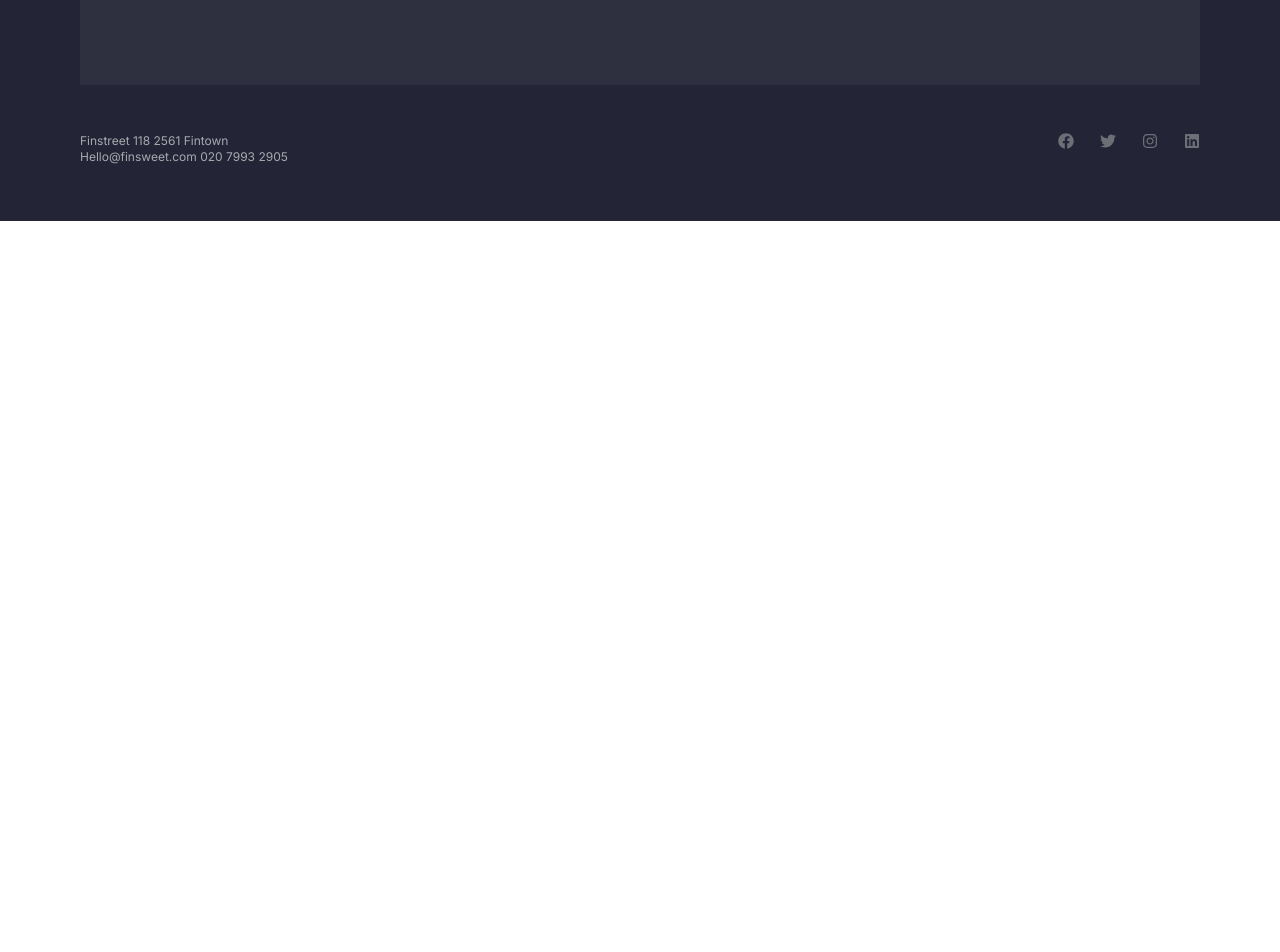
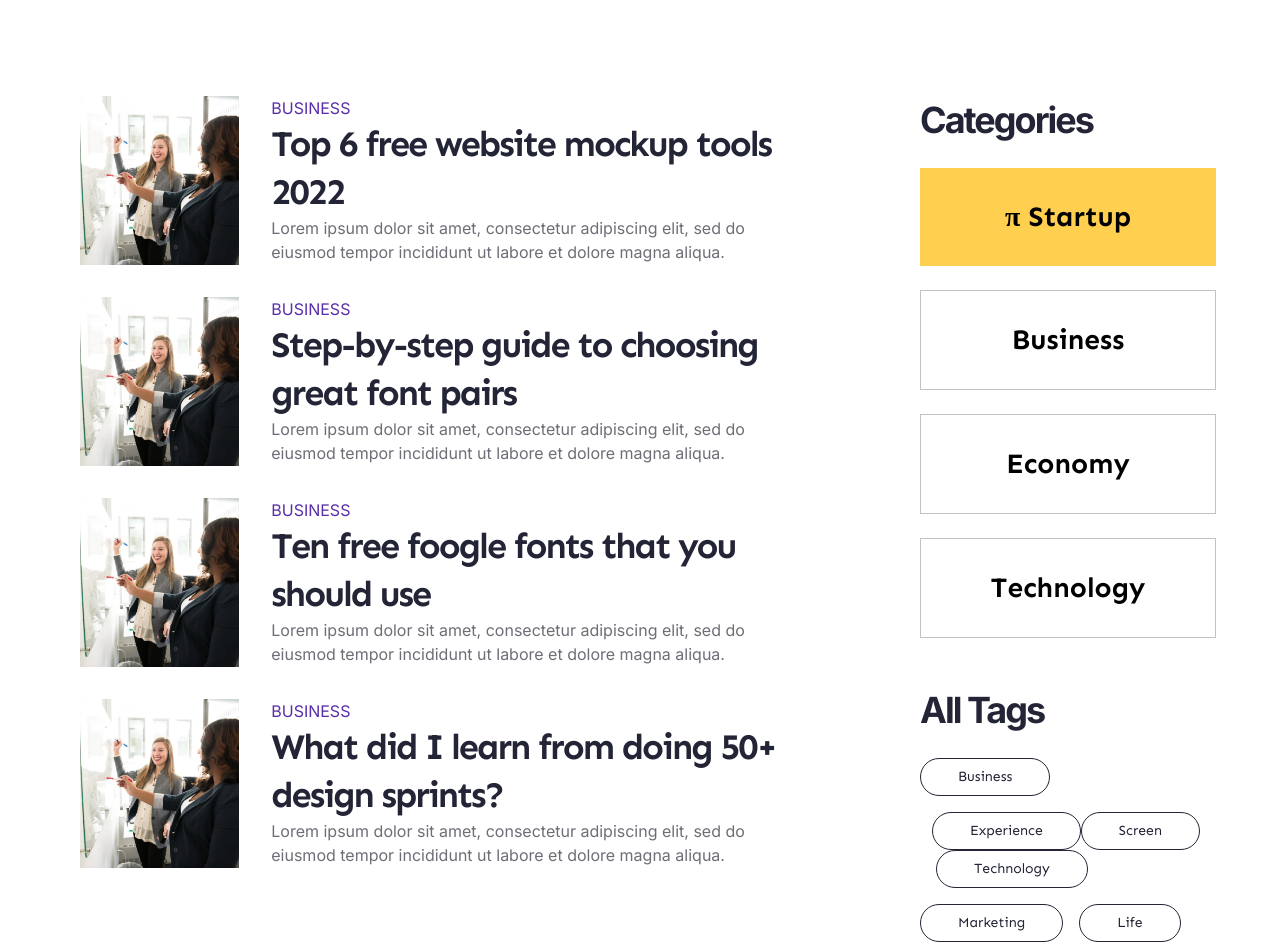
Before and after one commit to devhasheburrahman/finsweet, a React (Vite) app: page /category in a window 1280 px wide. Shown: the part 460-1412 px from the top of the page. Before the commit the page ends 800 px from the top, so only its background shows below. Built offline with nearby package versions, Linux system fonts and the light colour scheme.

Commit message:
category

```diff
--- a/src/pages/Author/Author.jsx
+++ b/src/pages/Author/Author.jsx
@@ -22,12 +22,12 @@ const Author = () => {
                     </div>
                 </div>
 
-                <div className='flex px-[208px] pt-[118px] items-center'>
+                <div className='flex px-[208px] pt-[118px] items-center rounded'>
                     <div className='bg-[#FFD050] w-[813px]'>
-                        c
+                      <p className='text-[#FFD050]'>c</p>
                     </div>
                     <div className='bg-[#592EA9] w-[271px]'>
-                        x
+                     <p className='text-[#592EA9]'>a</p>
                     </div>
                 </div>
             </div>
--- a/src/pages/Category/Category.jsx
+++ b/src/pages/Category/Category.jsx
@@ -1,10 +1,98 @@
 import React from 'react';
+import { FaAngleRight } from 'react-icons/fa';
 
 const Category = () => {
     return (
-        <div>
-            this is category
-        </div>
+        <section>
+            <div className='h-[348px] bg-[#F4F0F8]'>
+                <div className='text-center px-[462px]'>
+                    <h1 style={{ letterSpacing: '-2px', lineHeight: '64px' }} className='text-[56px] font-[Sen] font-bold pt-20'>Business</h1>
+                    <p className='text-[#6D6E76] font-[Inter] text-base mt-4' >Lorem ipsum dolor sit amet, consectetur adipiscing elit, sed do eiusmod tempor incididunt ut labore.</p>
+
+                    <p style={{ letterSpacing: '3px', lineHeight: '20px' }} className='mt-8 flex items-center justify-center'>BLOG  <FaAngleRight /> BUSINESS </p>
+                </div>
+
+            </div>
+            {/* categoris */}
+
+
+            <div className='flex gap-36 px-20 pt-32 pb-32'>
+                <div className='w-3/4'>
+                    <div className='flex gap-8  justify-between '>
+                        <div>
+                            <img src="category.png" alt="" />
+                        </div>
+                        <div>
+                            <p className='font-[Inter] text-base  text-[#592EA9]'>BUSINESS</p>
+                            <h1 style={{ letterSpacing: '-2px', lineHeight: '48px' }} className='font-bold font-[Sen] text-4xl text-[#232536]'>Top 6 free website mockup tools 2022</h1>
+                            <p className='text-base text-[#6D6E76] font-[Inter]'>Lorem ipsum dolor sit amet, consectetur adipiscing elit, sed do eiusmod tempor incididunt ut labore et dolore magna aliqua.</p>
+                        </div>
+                    </div>
+                    <div className='flex gap-8 mt-8 justify-between '>
+                        <div>
+                            <img src="category.png" alt="" />
+                        </div>
+                        <div>
+                            <p className='font-[Inter] text-base  text-[#592EA9]'>BUSINESS</p>
+                            <h1 style={{ letterSpacing: '-2px', lineHeight: '48px' }} className='font-bold font-[Sen] text-4xl text-[#232536]'>Step-by-step guide to choosing great font pairs</h1>
+                            <p className='text-base text-[#6D6E76] font-[Inter]'>Lorem ipsum dolor sit amet, consectetur adipiscing elit, sed do eiusmod tempor incididunt ut labore et dolore magna aliqua.</p>
+                        </div>
+                    </div>
+                    <div className='flex mt-8 gap-8 justify-between '>
+                        <div>
+                            <img src="category.png" alt="" />
+                        </div>
+                        <div>
+                            <p className='font-[Inter] text-base  text-[#592EA9]'>BUSINESS</p>
+                            <h1 style={{ letterSpacing: '-2px', lineHeight: '48px' }} className='font-bold font-[Sen] text-4xl text-[#232536]'>Ten free foogle fonts that you should use</h1>
+                            <p className='text-base text-[#6D6E76] font-[Inter]'>Lorem ipsum dolor sit amet, consectetur adipiscing elit, sed do eiusmod tempor incididunt ut labore et dolore magna aliqua.</p>
+                        </div>
+                    </div>
+                    <div className='flex mt-8 gap-8 justify-between '>
+                        <div>
+                            <img src="category.png" alt="" />
+                        </div>
+                        <div>
+                            <p className='font-[Inter] text-base  text-[#592EA9]'>BUSINESS</p>
+                            <h1 style={{ letterSpacing: '-2px', lineHeight: '48px' }} className='font-bold font-[Sen] text-4xl text-[#232536]'>What did I learn from doing 50+ design sprints?</h1>
+                            <p className='text-base text-[#6D6E76] font-[Inter]'>Lorem ipsum dolor sit amet, consectetur adipiscing elit, sed do eiusmod tempor incididunt ut labore et dolore magna aliqua.</p>
+                        </div>
+                    </div>
+
+                </div>
+
+                {/* category button */}
+
+                <div className='w-1/4'>
+
+                    <div>
+                        <h1 style={{ letterSpacing: '-2px', lineHeight: '48px' }} className='text-4xl font-bold text-[Sen] text-[#232536] ' >Categories</h1>
+
+                        <button className='font-bold font-[Sen] text-[28px] py-7 bg-[#FFD050] w-[296px] mt-6'> π Startup </button>
+
+                        <button className='py-7 border border-[#C1C1C3] font-bold font-[Sen] text-[28px] outline-none w-[296px] mt-6'>  Business </button>
+                        <button className='py-7 border border-[#C1C1C3] font-bold font-[Sen] text-[28px] outline-none w-[296px] mt-6'>  Economy </button>
+                        <button className='py-7 border border-[#C1C1C3] font-bold font-[Sen] text-[28px] outline-none w-[296px] mt-6'> Technology </button>
+                    </div>
+
+
+                    {/* ALl tag section */}
+                    <h1 style={{ letterSpacing: '-2px', lineHeight: '48px' }} className='text-4xl font-bold text-[Sen] text-[#232536] mb-6 mt-12' >All Tags</h1>
+
+                    <div>
+                        <button className='border border-[#232536] rounded-[25px]  text-sm px-[37px] text-[#232536] font-[Sen] py-2'> Business</button>
+                        <button className='border border-[#232536] rounded-[25px] ml-3 text-sm px-[37px] text-[#232536] font-[Sen] py-2'> Experience</button>
+                        <button className='border border-[#232536] rounded-[25px] text-sm px-[37px] mt-4 text-[#232536] font-[Sen] py-2'> Screen</button>
+                        <button className='border border-[#232536] rounded-[25px] ml-4 text-sm px-[37px] text-[#232536] font-[Sen] py-2'> Technology</button>
+                        <button className='border border-[#232536] rounded-[25px] mt-4 text-sm px-[37px] text-[#232536] font-[Sen] py-2'> Marketing</button>
+                        <button className='border border-[#232536] ml-4 rounded-[25px] text-sm px-[37px] text-[#232536] font-[Sen] py-2'> Life</button>
+                    </div>
+
+
+                </div>
+
+            </div>
+        </section>
     );
 };
 
```
Also changed, not shown: public/category.png (added), public/header.png (added).
